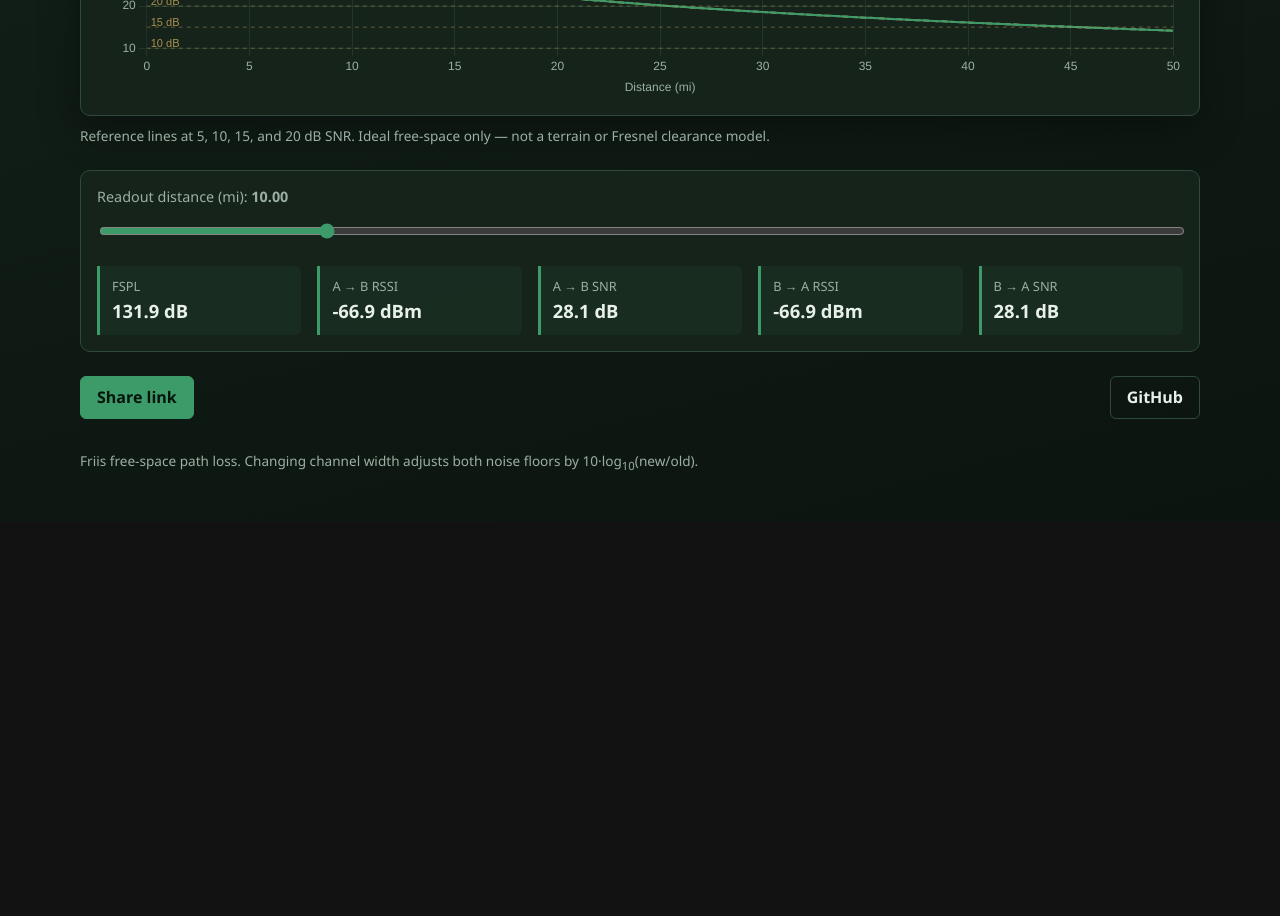
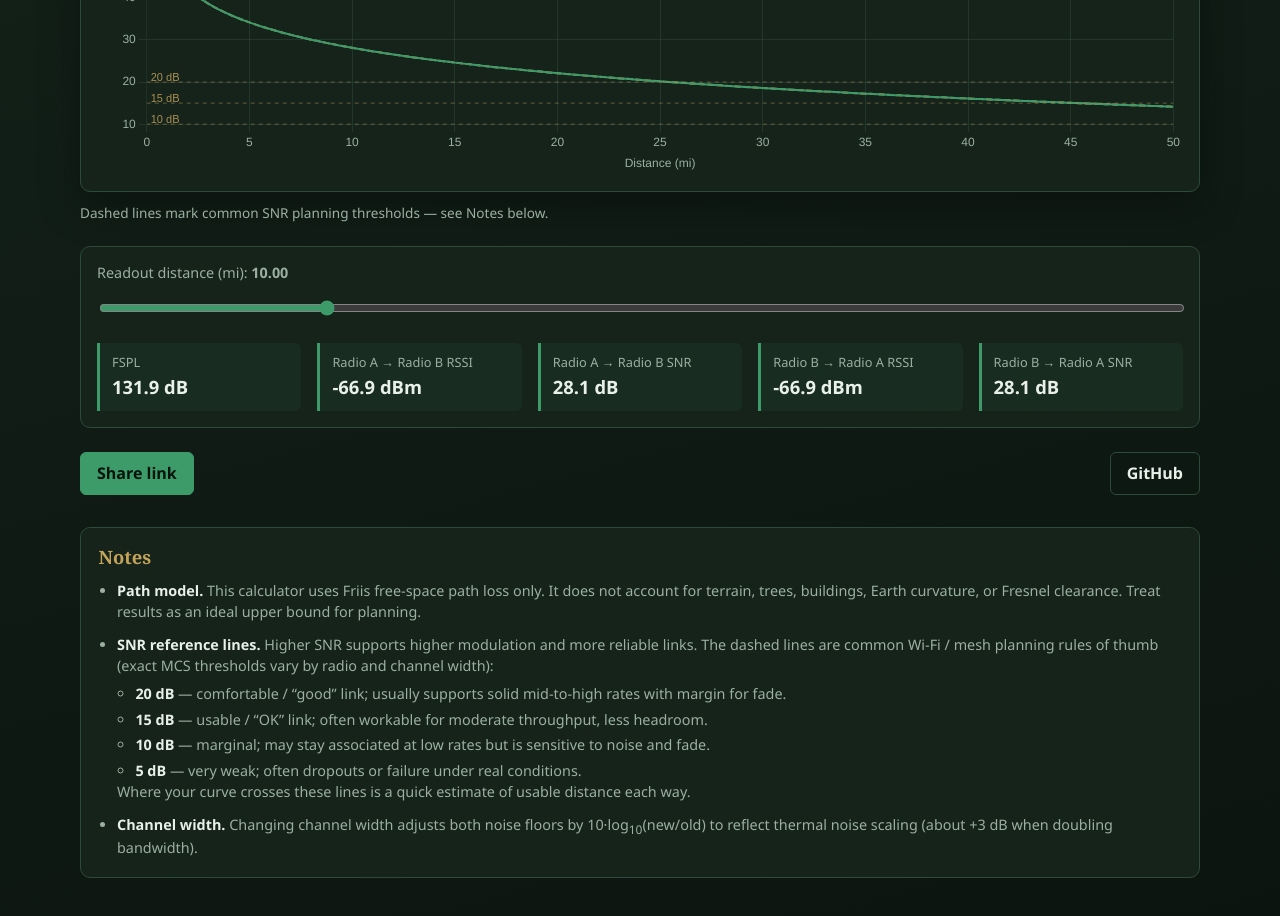
Before and after one commit to K1RKS/SNR_Calculator, a plain HTML site: page index.html in a window 1280 px wide. Shown: the part 980-1896 px from the top of the page. Before the commit the page ends 1502 px from the top, so only its background shows below. Drawn offline with Linux system fonts and the light colour scheme.

Commit message:
Add radio names to UI and share URLs, plus Notes.
Editable A/B names update chart/readout labels and encode as a_name/b_name; Notes explain SNR thresholds.

Co-authored-by: Cursor <cursoragent@cursor.com>

```diff
--- a/css/app.css
+++ b/css/app.css
@@ -251,14 +251,44 @@ body {
   min-height: 1.2em;
 }
 
-.footer {
+.notes {
   margin-top: 2rem;
+  padding: 1rem 1.1rem 1.15rem;
+  background: var(--panel);
+  border: 1px solid var(--line);
+  border-radius: var(--radius);
   color: var(--muted);
-  font-size: 0.85rem;
+  font-size: 0.9rem;
 }
 
-.footer p {
+.notes h2 {
+  margin: 0 0 0.65rem;
+  font-family: var(--font-display);
+  font-size: 1.15rem;
+  color: var(--accent-2);
+  font-weight: 600;
+}
+
+.notes ul {
   margin: 0;
+  padding-left: 1.15rem;
+}
+
+.notes > ul > li + li {
+  margin-top: 0.75rem;
+}
+
+.notes ul ul {
+  margin: 0.45rem 0 0;
+}
+
+.notes ul ul li + li {
+  margin-top: 0.3rem;
+}
+
+.notes strong {
+  color: var(--ink);
+  font-weight: 600;
 }
 
 @media (max-width: 640px) {
--- a/index.html
+++ b/index.html
@@ -53,7 +53,11 @@
 
       <div class="radios">
         <fieldset class="radio-panel" data-radio="A">
-          <legend>Radio A</legend>
+          <legend class="radio-legend">Radio A</legend>
+          <label class="field">
+            <span>Name</span>
+            <input type="text" class="radio-name" maxlength="48" value="Radio A" autocomplete="off" spellcheck="false">
+          </label>
           <label class="field">
             <span>Antenna type</span>
             <select class="antenna-type">
@@ -80,7 +84,11 @@
         </fieldset>
 
         <fieldset class="radio-panel" data-radio="B">
-          <legend>Radio B</legend>
+          <legend class="radio-legend">Radio B</legend>
+          <label class="field">
+            <span>Name</span>
+            <input type="text" class="radio-name" maxlength="48" value="Radio B" autocomplete="off" spellcheck="false">
+          </label>
           <label class="field">
             <span>Antenna type</span>
             <select class="antenna-type">
@@ -112,7 +120,7 @@
       <div class="chart-wrap">
         <canvas id="snr-chart" role="img" aria-label="SNR versus distance for both link directions"></canvas>
       </div>
-      <p class="chart-note">Reference lines at 5, 10, 15, and 20 dB SNR. Ideal free-space only — not a terrain or Fresnel clearance model.</p>
+      <p class="chart-note">Dashed lines mark common SNR planning thresholds — see Notes below.</p>
     </section>
 
     <section class="readout" aria-label="Distance readout">
@@ -126,19 +134,19 @@
           <dd id="out-fspl">—</dd>
         </div>
         <div>
-          <dt>A → B RSSI</dt>
+          <dt id="label-rssi-ab">A → B RSSI</dt>
           <dd id="out-rssi-ab">—</dd>
         </div>
         <div>
-          <dt>A → B SNR</dt>
+          <dt id="label-snr-ab">A → B SNR</dt>
           <dd id="out-snr-ab">—</dd>
         </div>
         <div>
-          <dt>B → A RSSI</dt>
+          <dt id="label-rssi-ba">B → A RSSI</dt>
           <dd id="out-rssi-ba">—</dd>
         </div>
         <div>
-          <dt>B → A SNR</dt>
+          <dt id="label-snr-ba">B → A SNR</dt>
           <dd id="out-snr-ba">—</dd>
         </div>
       </dl>
@@ -150,9 +158,31 @@
       <a class="github-link" href="https://github.com/K1RKS/SNR_Calculator" target="_blank" rel="noopener noreferrer">GitHub</a>
     </section>
 
-    <footer class="footer">
-      <p>Friis free-space path loss. Changing channel width adjusts both noise floors by 10·log<sub>10</sub>(new/old).</p>
-    </footer>
+    <section class="notes" aria-labelledby="notes-heading">
+      <h2 id="notes-heading">Notes</h2>
+      <ul>
+        <li>
+          <strong>Path model.</strong> This calculator uses Friis free-space path loss only.
+          It does not account for terrain, trees, buildings, Earth curvature, or Fresnel clearance.
+          Treat results as an ideal upper bound for planning.
+        </li>
+        <li>
+          <strong>SNR reference lines.</strong> Higher SNR supports higher modulation and more reliable links.
+          The dashed lines are common Wi‑Fi / mesh planning rules of thumb (exact MCS thresholds vary by radio and channel width):
+          <ul>
+            <li><strong>20 dB</strong> — comfortable / “good” link; usually supports solid mid-to-high rates with margin for fade.</li>
+            <li><strong>15 dB</strong> — usable / “OK” link; often workable for moderate throughput, less headroom.</li>
+            <li><strong>10 dB</strong> — marginal; may stay associated at low rates but is sensitive to noise and fade.</li>
+            <li><strong>5 dB</strong> — very weak; often dropouts or failure under real conditions.</li>
+          </ul>
+          Where your curve crosses these lines is a quick estimate of usable distance each way.
+        </li>
+        <li>
+          <strong>Channel width.</strong> Changing channel width adjusts both noise floors by
+          10·log<sub>10</sub>(new/old) to reflect thermal noise scaling (about +3 dB when doubling bandwidth).
+        </li>
+      </ul>
+    </section>
   </div>
 
   <script src="js/chart.umd.min.js"></script>
--- a/js/app.js
+++ b/js/app.js
@@ -21,6 +21,10 @@
     outSnrAb: document.getElementById("out-snr-ab"),
     outRssiBa: document.getElementById("out-rssi-ba"),
     outSnrBa: document.getElementById("out-snr-ba"),
+    labelRssiAb: document.getElementById("label-rssi-ab"),
+    labelSnrAb: document.getElementById("label-snr-ab"),
+    labelRssiBa: document.getElementById("label-rssi-ba"),
+    labelSnrBa: document.getElementById("label-snr-ba"),
     radioA: document.querySelector('.radio-panel[data-radio="A"]'),
     radioB: document.querySelector('.radio-panel[data-radio="B"]')
   };
@@ -29,8 +33,9 @@
   var chart = null;
   var statusTimer = null;
 
-  function radioFromPanel(panel) {
+  function radioFromPanel(panel, fallbackName) {
     return {
+      name: State.sanitizeName(panel.querySelector(".radio-name").value, fallbackName),
       antennaType: panel.querySelector(".antenna-type").value,
       gain: Number(panel.querySelector(".gain").value),
       txPower: Number(panel.querySelector(".tx-power").value),
@@ -39,6 +44,8 @@
   }
 
   function applyRadioToPanel(panel, radio) {
+    panel.querySelector(".radio-name").value = radio.name;
+    panel.querySelector(".radio-legend").textContent = radio.name;
     panel.querySelector(".antenna-type").value = radio.antennaType;
     panel.querySelector(".gain").value = radio.gain;
     panel.querySelector(".tx-power").value = radio.txPower;
@@ -60,8 +67,8 @@
       channelWidthMHz: Number(els.channelWidth.value),
       maxDistance: Number(els.maxDistance.value),
       readoutDistance: Number(els.readoutDistance.value),
-      radioA: radioFromPanel(els.radioA),
-      radioB: radioFromPanel(els.radioB)
+      radioA: radioFromPanel(els.radioA, "Radio A"),
+      radioB: radioFromPanel(els.radioB, "Radio B")
     };
   }
 
@@ -271,9 +278,19 @@
     var a = state.radioA;
     var b = state.radioB;
 
+    var nameA = a.name || "Radio A";
+    var nameB = b.name || "Radio B";
+    var labelAb = nameA + " → " + nameB;
+    var labelBa = nameB + " → " + nameA;
+
+    els.radioA.querySelector(".radio-legend").textContent = nameA;
+    els.radioB.querySelector(".radio-legend").textContent = nameB;
+
     var curveAb = RF.sampleCurve(state.maxDistance, state.units, freq, a, b, 120);
     var curveBa = RF.sampleCurve(state.maxDistance, state.units, freq, b, a, 120);
 
+    chart.data.datasets[0].label = labelAb + " SNR";
+    chart.data.datasets[1].label = labelBa + " SNR";
     chart.data.datasets[0].data = curveAb.x.map(function (x, i) {
       return { x: x, y: curveAb.snr[i] };
     });
@@ -290,6 +307,11 @@
 
     var ab = RF.linkAtDistance(state.readoutDistance, state.units, freq, a, b);
     var ba = RF.linkAtDistance(state.readoutDistance, state.units, freq, b, a);
+
+    els.labelRssiAb.textContent = labelAb + " RSSI";
+    els.labelSnrAb.textContent = labelAb + " SNR";
+    els.labelRssiBa.textContent = labelBa + " RSSI";
+    els.labelSnrBa.textContent = labelBa + " SNR";
 
     els.outFspl.textContent = formatDb(ab.fspl);
     els.outRssiAb.textContent = formatDbm(ab.rssi);
@@ -358,6 +380,7 @@
     els.readoutDistance.addEventListener("input", refresh);
 
     [els.radioA, els.radioB].forEach(function (panel) {
+      panel.querySelector(".radio-name").addEventListener("input", refresh);
       panel.querySelector(".antenna-type").addEventListener("change", function () {
         onAntennaTypeChange(panel);
       });
--- a/js/state.js
+++ b/js/state.js
@@ -4,6 +4,8 @@
  */
 (function (global) {
   "use strict";
+
+  var MAX_NAME_LEN = 48;
 
   var KEYS = [
     "f",
@@ -12,10 +14,12 @@
     "bw",
     "max",
     "rd",
+    "a_name",
     "a_type",
     "a_g",
     "a_tx",
     "a_nf",
+    "b_name",
     "b_type",
     "b_g",
     "b_tx",
@@ -31,12 +35,14 @@
       maxDistance: 50,
       readoutDistance: 10,
       radioA: {
+        name: "Radio A",
         antennaType: "panel",
         gain: 19,
         txPower: 27,
         noiseFloor: -95
       },
       radioB: {
+        name: "Radio B",
         antennaType: "panel",
         gain: 19,
         txPower: 27,
@@ -50,6 +56,20 @@
     return Math.round(Number(n) * f) / f;
   }
 
+  function sanitizeName(value, fallback) {
+    var s = String(value == null ? "" : value)
+      .replace(/[\u0000-\u001f\u007f]/g, "")
+      .trim()
+      .replace(/\s+/g, " ");
+    if (!s) {
+      return fallback;
+    }
+    if (s.length > MAX_NAME_LEN) {
+      s = s.slice(0, MAX_NAME_LEN).trim();
+    }
+    return s || fallback;
+  }
+
   function encode(state) {
     var p = new URLSearchParams();
     p.set("f", String(round(state.frequencyMHz, 4)));
@@ -58,10 +78,12 @@
     p.set("bw", String(round(state.channelWidthMHz, 2)));
     p.set("max", String(round(state.maxDistance, 4)));
     p.set("rd", String(round(state.readoutDistance, 4)));
+    p.set("a_name", sanitizeName(state.radioA.name, "Radio A"));
     p.set("a_type", state.radioA.antennaType);
     p.set("a_g", String(round(state.radioA.gain, 2)));
     p.set("a_tx", String(round(state.radioA.txPower, 2)));
     p.set("a_nf", String(round(state.radioA.noiseFloor, 2)));
+    p.set("b_name", sanitizeName(state.radioB.name, "Radio B"));
     p.set("b_type", state.radioB.antennaType);
     p.set("b_g", String(round(state.radioB.gain, 2)));
     p.set("b_tx", String(round(state.radioB.txPower, 2)));
@@ -102,12 +124,14 @@
       maxDistance: Math.max(maxD, 0),
       readoutDistance: Math.max(rd, 0),
       radioA: {
+        name: sanitizeName(p.get("a_name"), base.radioA.name),
         antennaType: p.get("a_type") || base.radioA.antennaType,
         gain: num(p.get("a_g"), base.radioA.gain),
         txPower: num(p.get("a_tx"), base.radioA.txPower),
         noiseFloor: num(p.get("a_nf"), base.radioA.noiseFloor)
       },
       radioB: {
+        name: sanitizeName(p.get("b_name"), base.radioB.name),
         antennaType: p.get("b_type") || base.radioB.antennaType,
         gain: num(p.get("b_g"), base.radioB.gain),
         txPower: num(p.get("b_tx"), base.radioB.txPower),
@@ -122,7 +146,9 @@
   }
 
   global.SNRCalcState = {
+    MAX_NAME_LEN: MAX_NAME_LEN,
     defaultState: defaultState,
+    sanitizeName: sanitizeName,
     encode: encode,
     decode: decode,
     shareUrl: shareUrl
```
Also changed, not shown: 1 other file.
